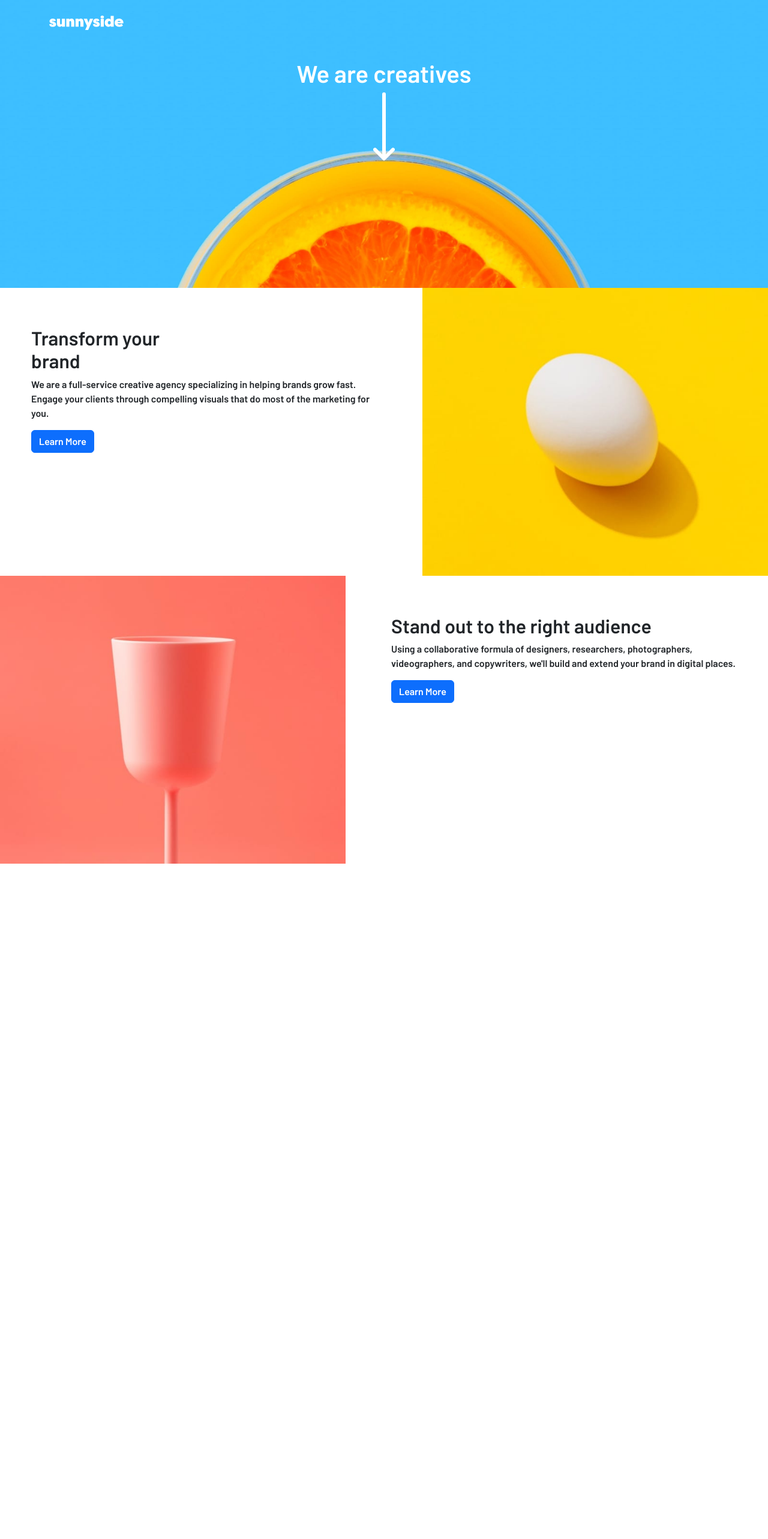
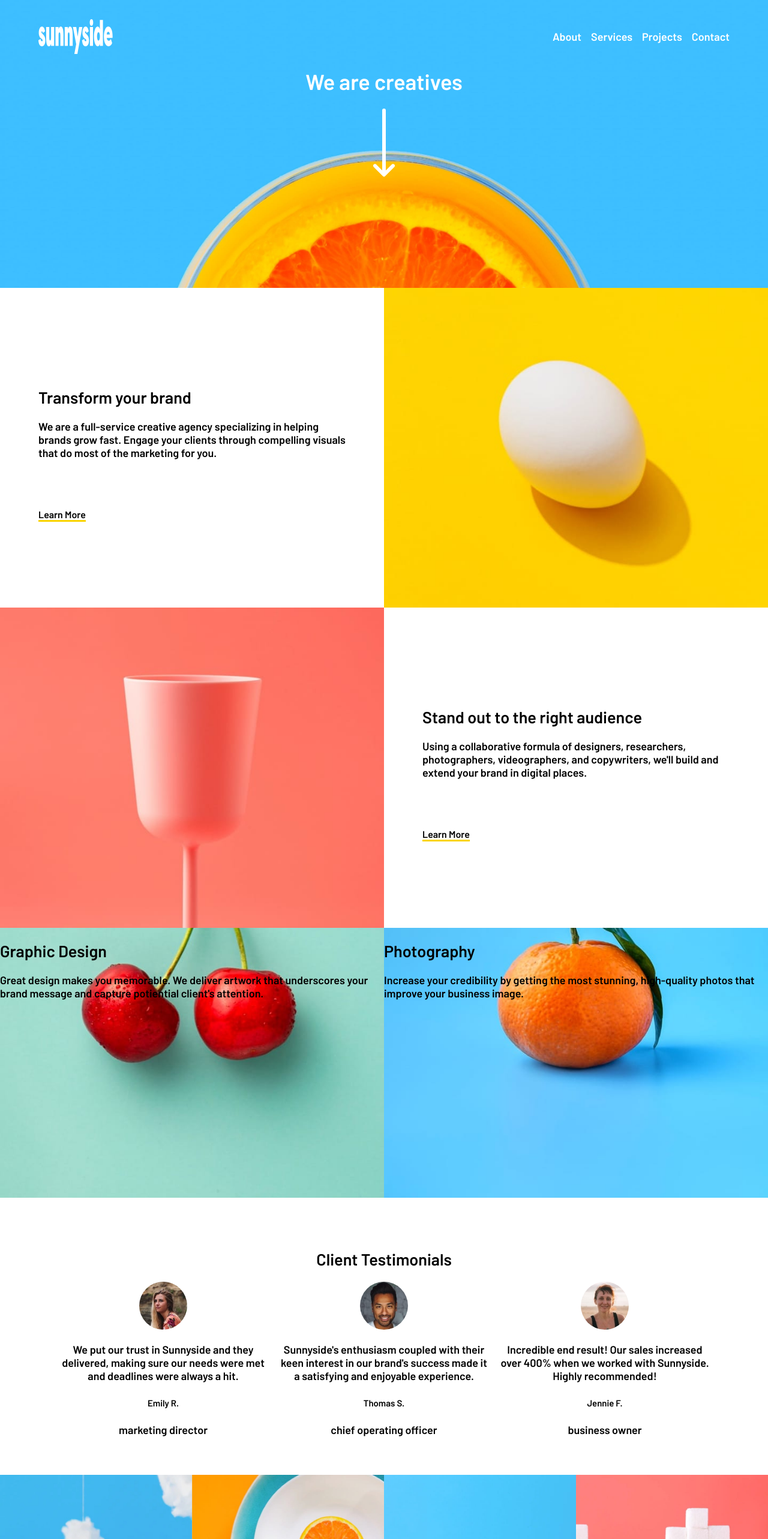
Before and after one commit to Tamunopreye/sunny-side-agency-landing-page, a React (Create React App) app: page / in a window 1280 px wide. Shown: the top 2566 px of the page at 60% size. Before the commit the page ends 1440 px from the top, so only its background shows below. Built offline with nearby package versions, Linux system fonts and the light colour scheme.

Commit message:
80% done with desktop design

```diff
--- a/src/App.js
+++ b/src/App.js
@@ -1,11 +1,13 @@
 import Header from "./components/Header";
 import Article from "./components/Article";
+import Footer from "./components/Footer";
 // import { BrowserRouter as Router, Routes, Route } from "react-router-dom";
 const App = () => {
 	return (
 		<div className="App">
 			<Header />
 			<Article />
+			<Footer />
 		</div>
 	);
 };
--- a/src/components/Article.jsx
+++ b/src/components/Article.jsx
@@ -1,45 +1,100 @@
 import React from "react";
-import { Row, Col, Button } from "react-bootstrap";
 import eggPic from "../assets/desktop/image-transform.jpg";
 import standOut from "../assets/desktop/image-stand-out.jpg";
+import emily from "../assets/imgs/image-emily.jpg";
+import thomas from "../assets/imgs/image-thomas.jpg";
+import jennie from "../assets/imgs/image-jennie.jpg";
+import milkBottles from "../assets/desktop/image-gallery-milkbottles.jpg";
+import orange from "../assets/desktop/image-gallery-orange.jpg";
+import cone from "../assets/desktop/image-gallery-cone.jpg";
+import sugarCubes from "../assets/desktop/image-gallery-sugarcubes.jpg";
 const Article = () => {
 	return (
 		<article>
-			<section>
-				<Row>
-					<Col md className="content-box">
-						<h2>
-							Transform your <br /> brand
-						</h2>
+			<section className="section">
+				<div className="content-box">
+					<h2>Transform your brand</h2>
+					<p>
+						We are a full-service creative agency specializing in
+						helping brands grow fast. Engage your clients through
+						compelling visuals that do most of the marketing for
+						you.
+					</p>
+					<button>Learn More</button>
+				</div>
+				<img src={eggPic} className="section-img" alt="" />
+			</section>
+			<section className="section">
+				<img src={standOut} className="section-img" alt="" />
+				<div className="content-box">
+					<h2>Stand out to the right audience</h2>
+					<p>
+						Using a collaborative formula of designers, researchers,
+						photographers, videographers, and copywriters, we'll
+						build and extend your brand in digital places.
+					</p>
+					<button>Learn More</button>
+				</div>
+			</section>
+			<section className="section">
+				<div id="apple">
+					<h2>Graphic Design</h2>
+					<p>
+						Great design makes you memorable. We deliver artwork
+						that underscores your brand message and capture
+						potiential client's attention.
+					</p>
+				</div>
+				<div id="orange">
+					<h2>Photography</h2>
+					<p>
+						Increase your credibility by getting the most stunning,
+						high-quality photos that improve your business image.
+					</p>
+				</div>
+			</section>
+			<section className="testimonials-section">
+				<h2>Client Testimonials</h2>
+				<div className="testimonials">
+					<div>
+						<img src={emily} className="img-fluid" alt="" />
 						<p>
-							We are a full-service creative agency specializing
-							in helping brands grow fast. Engage your clients
-							through compelling visuals that do most of the
-							marketing for you.
+							We put our trust in Sunnyside and they delivered,
+							making sure our needs were met and deadlines were
+							always a hit.
 						</p>
-						<Button>Learn More</Button>
-					</Col>
-					<Col md className="img-container">
-						<img src={eggPic} className="img-fluid" alt="" />
-					</Col>
-				</Row>
+						<h5>Emily R.</h5>
+						<span>marketing director</span>
+					</div>
+					<div>
+						<img src={thomas} className="img-fluid" alt="" />
+						<p>
+							Sunnyside's enthusiasm coupled with their keen
+							interest in our brand's success made it a satisfying
+							and enjoyable experience.
+						</p>
+						<h5>Thomas S.</h5>
+						<span>chief operating officer</span>
+					</div>
+					<div>
+						<img src={jennie} className="img-fluid" alt="" />
+						<p>
+							Incredible end result! Our sales increased over 400%
+							when we worked with Sunnyside. Highly recommended!
+						</p>
+						<h5>Jennie F.</h5>
+						<span>business owner</span>
+					</div>
+				</div>
 			</section>
-			<section>
-				<Row>
-					<Col>
-						<img src={standOut} className="img-fluid" alt="" />
-					</Col>
-					<Col className="content-box">
-						<h2>Stand out to the right audience</h2>
-						<p>
-							Using a collaborative formula of designers,
-							researchers, photographers, videographers, and
-							copywriters, we'll build and extend your brand in
-							digital places.
-						</p>
-						<Button>Learn More</Button>
-					</Col>
-				</Row>
+			<section className="img-section">
+				<img src={milkBottles} className="img-fluid" alt="" />
+
+				<img src={orange} className="img-fluid" alt="" />
+
+				<img src={cone} className="img-fluid" alt="" />
+
+				<img src={sugarCubes} className="img-fluid" alt="" />
 			</section>
 		</article>
 	);
--- /dev/null
+++ b/src/components/Footer.jsx
@@ -0,0 +1,23 @@
+import logo from "../assets/imgs/logo.svg";
+import React from "react";
+
+const Footer = () => {
+	return (
+		<footer>
+			<img src={logo} alt="" />
+			<ul>
+				<li>About</li>
+				<li>Services</li>
+				<li>Projects</li>
+			</ul>
+			<ul>
+				<li>FaceBook</li>
+				<li>Twitter</li>
+				<li>Instagram</li>
+				<li>Pinterest</li>
+			</ul>
+		</footer>
+	);
+};
+
+export default Footer;
--- a/src/components/Header.jsx
+++ b/src/components/Header.jsx
@@ -2,25 +2,23 @@ import React from "react";
 import logo from "../assets/imgs/logo.svg";
 import arrowDown from "../assets/imgs/icon-arrow-down.svg";
 import { Link } from "react-router-dom";
-import { Container, Row, Col } from "react-bootstrap";
 
 const Header = () => {
 	return (
-		<header className="pt-4">
-			<Container>
+		<header>
 			<nav>
-					<Row>
-						<Col>
 				<img src={logo} alt="" />
-						</Col>
-						<Col></Col>
-					</Row>
+				<ul>
+					<li>About</li>
+					<li>Services</li>
+					<li>Projects</li>
+					<li>Contact</li>
+				</ul>
 			</nav>
 			<div className="header-content">
 				<h1>We are creatives</h1>
 				<img src={arrowDown} alt="" />
 			</div>
-			</Container>
 		</header>
 	);
 };
--- a/src/index.css
+++ b/src/index.css
@@ -14,10 +14,11 @@
     --White: hsl(0, 0%, 100%);
 }
 
-*, *::before, *::after {
+* {
     box-sizing: border-box;
     font-family: 'Barlow', sans-serif;
 }
+
 body {
     margin: 0;
     padding: 0;
@@ -31,13 +32,103 @@ header {
   background-size: cover;
   background-repeat: no-repeat;
   height: 60vh;
+  width: 100%;
   color: var(--White);
 }
+header nav {
+  padding: 2rem 4rem;
+  display: flex;
+  justify-content: space-between;
+}
+header nav ul {
+  list-style: none;
+  display: flex;
+  gap: 1rem;
+}
+
 header .header-content {
   text-align: center;
-  margin-top: 3rem;
+  margin-top: -2rem;
 }
 
-article .content-box {
+article .section {
+  display: grid;
+  grid-template-columns: repeat(2, 1fr);
+}
+
+.section-img {
+  width: 100%;
+}
+
+.content-box {
+  margin: auto;
   padding: 4rem;
 }
+
+.content-box button {
+  padding: 0;
+  margin-top: 4rem;
+  font-weight: 600;
+  border: none;
+  border-bottom: 3px solid var(--Yellow);
+  background-color: var(--White);
+  font-size: 1rem;
+}
+.content-box button:hover {
+  border-bottom: 3px solid var(--Softred);
+}
+
+#apple {
+  background-image: url(assets/desktop/image-graphic-design.jpg);
+  background-repeat: no-repeat;
+  background-size: cover;
+  background-position: center;
+  height: 450px;
+  align-items: flex-end;
+}
+
+#orange {
+  background-image: url(assets/desktop/image-photography.jpg);
+  background-position: center;
+  background-size: cover;
+  background-repeat: no-repeat;
+  height: 450px;
+}
+
+.testimonials-section {
+  text-align: center;
+  padding: 4rem 6rem;
+}
+
+.testimonials img {
+  width: 5rem;
+  border-radius: 100%;
+}
+
+.testimonials {
+  display: grid;
+  grid-template-columns: repeat(3, 1fr);
+  gap: 1rem;
+}
+
+.img-section {
+  display: grid;
+  grid-template-columns: repeat(4, 1fr);
+}
+
+.img-section img {
+  width: 100%;
+}
+
+footer {
+  background-color: var(--Darkmoderatecyanfooter);
+  padding: 4rem;
+  text-align: center;
+}
+footer ul {
+  list-style: none;
+}
+footer ul li {
+  display: inline-block;
+  margin-right: 2rem;
+}
--- a/src/index.js
+++ b/src/index.js
@@ -1,19 +1,17 @@
-import React from 'react';
-import ReactDOM from 'react-dom/client';
-import './index.css';
-import App from './App';
-import reportWebVitals from './reportWebVitals';
-import 'bootstrap/dist/css/bootstrap.css';
-// import 'bootstrap/dist/js/bootstrap.js';
+import React from "react";
+import ReactDOM from "react-dom/client";
+import "./index.css";
+import App from "./App";
+import reportWebVitals from "./reportWebVitals";
+import { BrowserRouter } from "react-router-dom";
 
-const root = ReactDOM.createRoot(document.getElementById('root'));
+const root = ReactDOM.createRoot(document.getElementById("root"));
 root.render(
-  <React.StrictMode>
-    <App />
-  </React.StrictMode>
+	<React.StrictMode>
+		<BrowserRouter>
+			<App />
+		</BrowserRouter>
+	</React.StrictMode>
 );
 
-// If you want to start measuring performance in your app, pass a function
-// to log results (for example: reportWebVitals(console.log))
-// or send to an analytics endpoint. Learn more: https://bit.ly/CRA-vitals
 reportWebVitals();
```
Also changed, not shown: src/App.css (added). Lines whose indentation alone changed are shown as unchanged.
